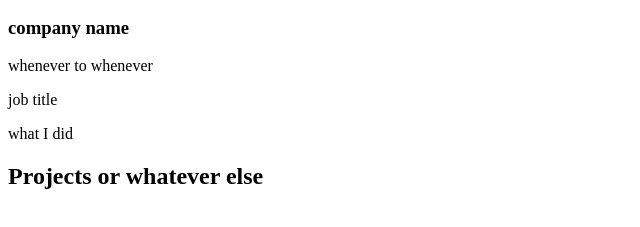
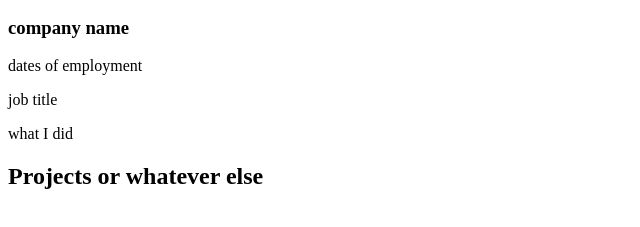
Before and after one commit to Ji-Simmons/March-2020-Portfolio, a plain HTML site: page index.html in a window 1280 px wide. Shown: the part 157-384 px from the top of the page, 0-640 px from the left. Drawn offline with Linux system fonts and the light colour scheme.

Commit message:
Add files via upload

```diff
--- a/index.html
+++ b/index.html
@@ -19,7 +19,7 @@
             <h2>Work history</h2>
             <section>
                 <h3>company name</h3>
-                <p class="dates">whenever to whenever</p>
+                <p class="dates">dates of employment</p>
                 <p class="jobTitle">job title</p>
                 <p class="description">what I did</p>
             </section>
```
